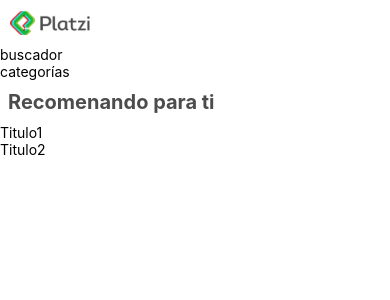
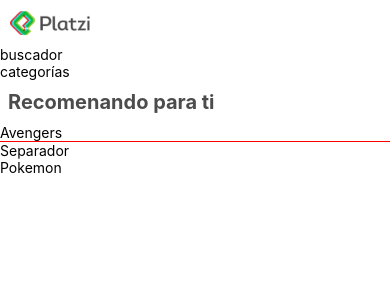
Before and after one commit to diegoosorio/platziVideoApp, a React Native app: screen / in a window 390 px wide. Shown: the top 300 px of the page. Built offline with nearby package versions, Linux system fonts and the light colour scheme.

Commit message:
Separadores y listas vacias

```diff
--- /dev/null
+++ b/src/videos/components/Empty.js
@@ -0,0 +1,21 @@
+import React from 'react';
+import { View, Text, StyleSheet } from 'react-native';
+
+function Empty(props){
+    return(
+        <View style={styles.container}>
+            <Text style={styles.text}>{props.text}</Text>
+        </View>
+    )
+}
+
+const styles = StyleSheet.create({
+    container: {
+        padding: 10
+    },
+    text: {
+        fontSize: 16
+    }
+})
+
+export default Empty;
--- /dev/null
+++ b/src/videos/components/VerticalSeparator.js
@@ -0,0 +1,21 @@
+import React from 'react';
+import { View, Text, StyleSheet} from 'react-native'
+
+function VerticalSeparator (props) {
+    return (
+        <View style={[
+            styles.separator,
+            {borderTopColor: (props.color) ? props.color : '#eaeaea'}
+        ]}>
+            <Text>Separador</Text>
+        </View>
+    )
+}
+
+const styles = StyleSheet.create({
+    separator: {
+        borderTopWidth: 1
+    }
+});
+
+export default VerticalSeparator;
--- a/src/videos/containers/SuggestionList.js
+++ b/src/videos/containers/SuggestionList.js
@@ -3,17 +3,22 @@ import {
     FlatList,
     Text
 } from 'react-native';
+
 import Layout from '../components/SuggestionListLayout';
+import Empty from '../components/Empty';
+import Separator from '../components/VerticalSeparator'
 
 class SuggestionList extends Component {
+    renderEmpty = () => <Empty text="No hay sugerencias" />
+    itemSeparator = () => <Separator color="red"/>
     render(){
         const list = [
             {
-                title: 'Titulo1',
+                title: 'Avengers',
                 key: '1'
             },
             {
-                title: 'Titulo2',
+                title: 'Pokemon',
                 key: '2'
             }
         ];
@@ -24,6 +29,8 @@ class SuggestionList extends Component {
             >
                 <FlatList
                     data={list}
+                    ListEmptyComponent={this.renderEmpty}
+                    ItemSeparatorComponent={this.itemSeparator}
                     renderItem={({ item }) => <Text>{item.title}</Text>}
                 />
             </Layout>
```
